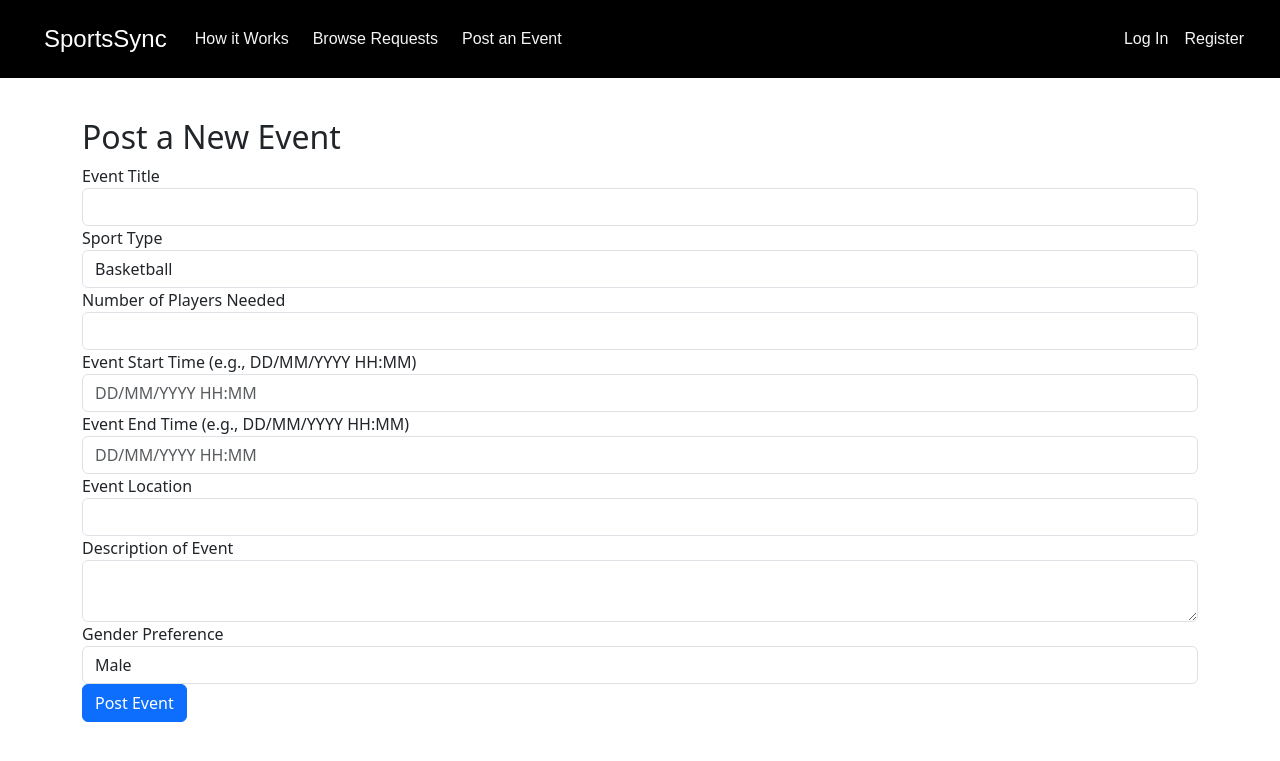
After one commit to DeclanB1/Agile-Web-Development, a Flask app: page /post-an-event in a window 1280 px wide. The commit adds this page. Shown: the top 761 px of the page. Run offline with Flask 3, Linux system fonts and the light colour scheme; some libraries are stand-ins or nearby versions.

Commit message:
Add event posting form and confirmation page

```diff
--- a/src/app.py
+++ b/src/app.py
@@ -6,13 +6,28 @@ from argon2 import PasswordHasher
 from argon2.exceptions import VerifyMismatchError
 from flask import (
     Flask, render_template,
-    request, session, redirect
+    request, session, redirect, url_for
 )
 
 from create_database import setup_database
 from utils import login_required, set_session
 from data_team import Team_Data
 from data_person import Person_Data
+
+from wtforms import StringField, SelectField, IntegerField, SubmitField, TextAreaField
+from wtforms.validators import DataRequired, Length
+from flask_wtf import FlaskForm
+
+class EventForm(FlaskForm):
+    title = StringField('Event Title', validators=[DataRequired()])
+    sport_type = SelectField('Sport Type', choices=[('basketball', 'Basketball'), ('soccer', 'Soccer'), ('rugby', 'Rugby')], validators=[DataRequired()])
+    num_players = IntegerField('Number of Players Needed', validators=[DataRequired()])
+    start_time = StringField('Event Start Time (e.g., DD/MM/YYYY HH:MM)', validators=[DataRequired()])
+    end_time = StringField('Event End Time (e.g., DD/MM/YYYY HH:MM)', validators=[DataRequired()])
+    location = StringField('Event Location', validators=[DataRequired()])
+    description = TextAreaField('Description of Event', validators=[DataRequired(), Length(max=200)])
+    gender_preference = SelectField('Gender Preference', choices=[('male', 'Male'), ('female', 'Female'), ('mixed', 'Mixed')], validators=[DataRequired()])
+    submit = SubmitField('Post Event')
 
 
 app = Flask(__name__)
@@ -161,6 +176,26 @@ def person_golf():
 def how_it_works():
     return render_template('how_it_works.html')
 
+@app.route('/post-an-event', methods=['GET', 'POST'])
+def post_event():
+    form = EventForm()
+    if form.validate_on_submit():
+        event = {
+            'title': form.title.data,
+            'sport_type': form.sport_type.data,
+            'num_players': form.num_players.data,
+            'start_time': form.start_time.data,
+            'end_time': form.end_time.data,
+            'location': form.location.data,
+            'description': form.description.data,
+            'gender_preference': form.gender_preference.data
+        }
+        # Assuming saving to database is handled elsewhere
+
+        return render_template('event_posted_successfully.html', event=event)
+
+    return render_template('post_an_event.html', form=form)
+
 
 if __name__ == '__main__':
     app.run(debug=True)
--- a/src/templates/includes/base.html
+++ b/src/templates/includes/base.html
@@ -22,7 +22,7 @@
           <a href="/browse-requests" class="nav-link mx-1 font">Browse Requests</a>
         </li>
         <li class="nav-item elements">
-          <a href="/post-request" class="nav-link mx-1 font">Post a Request</a>
+          <a href="/post-an-event" class="nav-link mx-1 font">Post an Event</a>
         </li>
       </ul>
 
--- /dev/null
+++ b/src/templates/post_an_event.html
@@ -0,0 +1,37 @@
+{% extends "layout.html" %}
+
+{% block body %}
+<div class="container mt-5">
+    <h2>Post a New Event</h2>
+    <form method="post">
+        {{ form.hidden_tag() }}
+        <div class="form-group">
+            {{ form.title.label }} {{ form.title(class="form-control") }}
+        </div>
+        <div class="form-group">
+            {{ form.sport_type.label }} {{ form.sport_type(class="form-control") }}
+        </div>
+        <div class="form-group">
+            {{ form.num_players.label }} {{ form.num_players(class="form-control") }}
+        </div>
+        <div class="form-group">
+            {{ form.start_time.label }} {{ form.start_time(class="form-control", placeholder="DD/MM/YYYY HH:MM") }}
+        </div>
+        <div class="form-group">
+            {{ form.end_time.label }} {{ form.end_time(class="form-control", placeholder="DD/MM/YYYY HH:MM") }}
+        </div>
+        <div class="form-group">
+            {{ form.location.label }} {{ form.location(class="form-control") }}
+        </div>
+        <div class="form-group">
+            {{ form.description.label }} {{ form.description(class="form-control") }}
+        </div>
+        <div class="form-group">
+            {{ form.gender_preference.label }} {{ form.gender_preference(class="form-control") }}
+        </div>
+        <div class="form-group">
+            {{ form.submit(class="btn btn-primary") }}
+        </div>
+    </form>
+</div>
+{% endblock %}
```
Also changed, not shown: requirements.txt (+14 -1 lines), src/templates/event_posted_successfully.html (added, +20 -0 lines), 3 other files.
